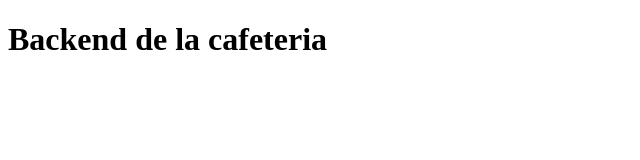
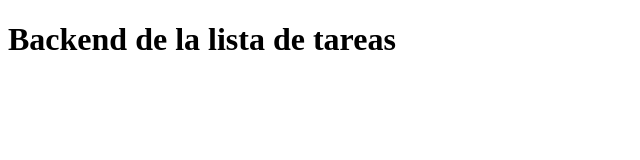
Before and after one commit to nicofara27/tp1-ej4-BD, a website: page public/index.html in a window 1280 px wide. Shown: the whole page, without its empty margins (0-640 px from the left). Drawn offline with Linux system fonts and the light colour scheme.

Commit message:
Cambie el titulo del archivo index.html

```diff
--- a/public/index.html
+++ b/public/index.html
@@ -4,9 +4,9 @@
     <meta charset="UTF-8">
     <meta http-equiv="X-UA-Compatible" content="IE=edge">
     <meta name="viewport" content="width=device-width, initial-scale=1.0">
-    <title>Backend cafe</title>
+    <title>Backend lista de tareas</title>
 </head>
 <body>
-    <h1>Backend de la cafeteria</h1>
+    <h1>Backend de la lista de tareas</h1>
 </body>
 </html>
```
